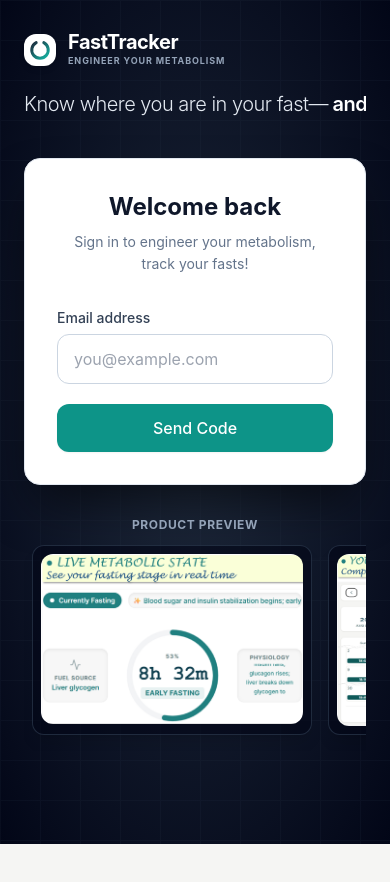
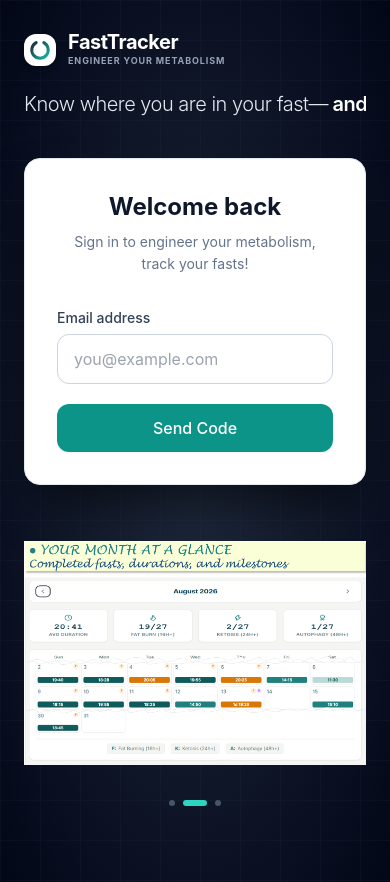
Before and after one commit to r777k/iFast, a React (Vite) app in the folder frontend/: page /login in a window 390 px wide. Shown: the top 882 px of the page. Before the commit the page ends 844 px from the top, so only its background shows below. Built offline with nearby package versions, Linux system fonts and the light colour scheme.

Commit message:
absolute-stacked image carousel for the mobile view

```diff
--- a/frontend/src/pages/Login.jsx
+++ b/frontend/src/pages/Login.jsx
@@ -14,27 +14,32 @@
   const { login } = useAuth();
   const navigate = useNavigate();
 
-  // --- Image Cycling State & Logic (Desktop) ---
+  // Previews data
   const images = [
     { src: '/preview-LiveMetabolicState.png', alt: 'Live Metabolic State' },
     { src: '/preview-Calendar.png', alt: 'Fasting Calendar' },
     { src: '/preview-Trends.png', alt: 'Duration Trends' }
   ];
 
+  // Desktop cycling indices
   const [slotIndices, setSlotIndices] = useState([0, 1, 2]);
+
+  // Mobile stacked carousel index
+  const [currentSlide, setCurrentSlide] = useState(0);
 
   useEffect(() => {
     const prefersReducedMotion = window.matchMedia('(prefers-reduced-motion: reduce)').matches;
     if (isFocused || isHovered || prefersReducedMotion) return;
 
     const timer = setInterval(() => {
-      setSlotIndices((prev) => {
-        return [prev[1], prev[2], prev[0]];
-      });
+      // Rotate desktop slots
+      setSlotIndices((prev) => [prev[1], prev[2], prev[0]]);
+      // Advance mobile stacked carousel
+      setCurrentSlide((prev) => (prev + 1) % images.length);
     }, 4500);
 
     return () => clearInterval(timer);
-  }, [isFocused, isHovered]);
+  }, [isFocused, isHovered, images.length]);
 
   const handleRequestOtp = async (e) => {
     e.preventDefault();
@@ -163,7 +168,6 @@
 
         {/* --- TOP: Branding & Title --- */}
         <div className="flex flex-col mb-8 lg:mb-12">
-          {/* Logo & Title */}
           <div className="flex items-center gap-3 mb-1.5">
             <img src="/icon.svg" alt="FastTracker Logo" className="w-8 h-8 rounded-lg shadow-md bg-white p-1" />
             <div className="flex flex-col">
@@ -172,28 +176,42 @@
             </div>
           </div>
 
-          {/* Single-line Tagline */}
           <h2 className="text-xl sm:text-2xl lg:text-3xl font-light text-slate-200 tracking-tight whitespace-nowrap overflow-x-auto mt-4 pb-2">
             Know where you are in your fast—<span className="font-semibold text-white"> and what comes next.</span>
           </h2>
         </div>
 
-        {/* --- MOBILE VIEW: Sign-in Box Above, Image Slider Below --- */}
+        {/* --- MOBILE VIEW: Form Above, Stacked Image Carousel Below --- */}
         <div className="flex flex-col lg:hidden items-center w-full space-y-8 pb-12">
-          {/* Sign-in Card */}
+          {/* Sign-in Form */}
           <div className="w-full flex justify-center">
             {renderSignInForm()}
           </div>
 
-          {/* Image Slider */}
-          <div className="w-full">
-            <h3 className="text-xs font-bold uppercase tracking-wider text-slate-400 mb-3 text-center">Product Preview</h3>
-            <div className="flex overflow-x-auto space-x-4 pb-4 snap-x snap-mandatory scrollbar-none px-2">
-              {images.map((img, idx) => (
-                <div key={idx} className="shrink-0 w-[280px] snap-center bg-slate-950/60 p-2 rounded-xl border border-slate-700/60 shadow-lg">
-                  <img src={img.src} alt={img.alt} className="w-full h-auto rounded-lg object-cover" />
-                </div>
+          {/* Absolute-Stacked Image Carousel */}
+          <div className="w-full max-w-md pt-2">
+            <div className="relative w-full aspect-[4/3] sm:aspect-video mb-8">
+              {images.map((slide, idx) => (
+                <img
+                  key={slide.src}
+                  src={slide.src}
+                  alt={slide.alt}
+                  className={`absolute inset-0 w-full h-full object-contain transition-opacity duration-1000 ease-in-out motion-reduce:transition-none ${
+                    idx === currentSlide ? 'opacity-100 z-10' : 'opacity-0 z-0'
+                  }`}
+                />
               ))}
+              {/* Carousel Indicators */}
+              <div className="absolute -bottom-6 left-0 right-0 flex justify-center gap-2 z-20">
+                {images.map((_, idx) => (
+                  <div
+                    key={idx}
+                    className={`h-1.5 rounded-full transition-all duration-300 ${
+                      idx === currentSlide ? 'w-6 bg-teal-400' : 'w-1.5 bg-slate-600'
+                    }`}
+                  />
+                ))}
+              </div>
             </div>
           </div>
         </div>
```
